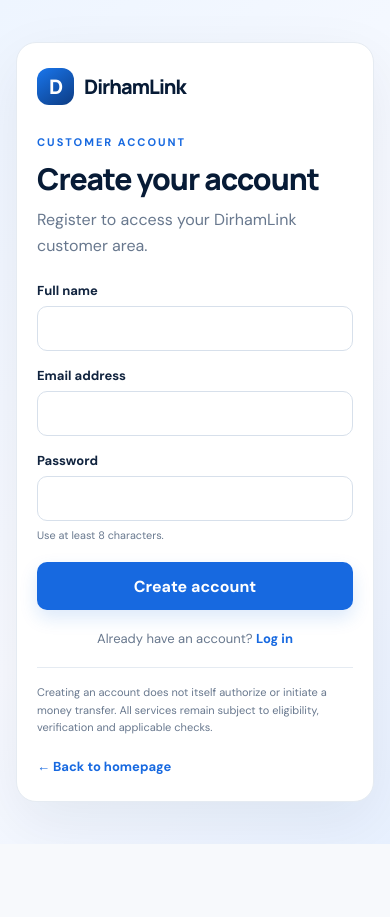
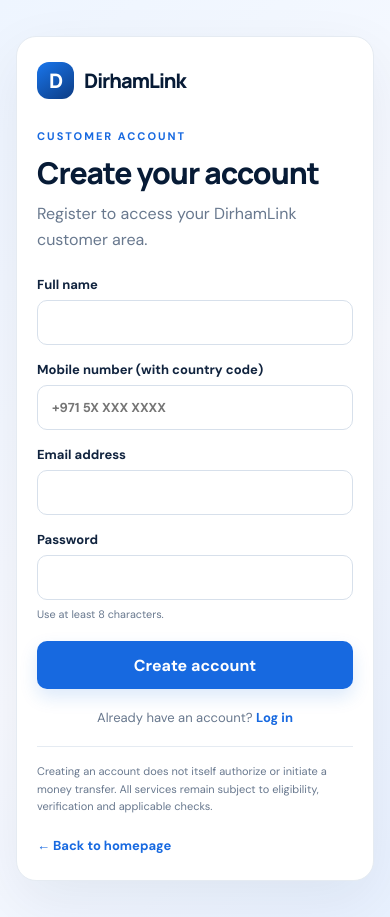
Before and after one commit to dirhamlink/dirhamlink-website, a Next.js app: page /register in a window 390 px wide. Before the commit the page ends 844 px from the top, so only its background shows below. Built offline with nearby package versions, Linux system fonts and the light colour scheme; no server answers.

Commit message:
Collect customer mobile number during registration

```diff
--- a/app/components/auth-form.tsx
+++ b/app/components/auth-form.tsx
@@ -10,6 +10,7 @@ type AuthFormProps = { mode: "login" | "register" };
 export default function AuthForm({ mode }: AuthFormProps) {
   const router = useRouter();
   const [name, setName] = useState("");
+  const [mobile, setMobile] = useState("");
   const [email, setEmail] = useState("");
   const [password, setPassword] = useState("");
   const [message, setMessage] = useState("");
@@ -36,7 +37,7 @@ export default function AuthForm({ mode }: AuthFormProps) {
         const { data, error: signUpError } = await supabase.auth.signUp({
           email,
           password,
-          options: { data: { full_name: name }, emailRedirectTo: `${window.location.origin}/auth/callback` },
+          options: { data: { full_name: name, phone: mobile }, emailRedirectTo: `${window.location.origin}/auth/callback` },
         });
         if (signUpError) throw signUpError;
         if (data.session) {
@@ -71,6 +72,11 @@ export default function AuthForm({ mode }: AuthFormProps) {
               <input autoComplete="name" value={name} onChange={(e) => setName(e.target.value)} required maxLength={100} />
             </label>
           )}
+          {isRegister && (
+            <label>Mobile number (with country code)
+              <input type="tel" autoComplete="tel" value={mobile} onChange={(e) => setMobile(e.target.value)} required maxLength={25} placeholder="+971 5X XXX XXXX" />
+            </label>
+          )}
           <label>Email address
             <input type="email" autoComplete="email" value={email} onChange={(e) => setEmail(e.target.value)} required />
           </label>
```
